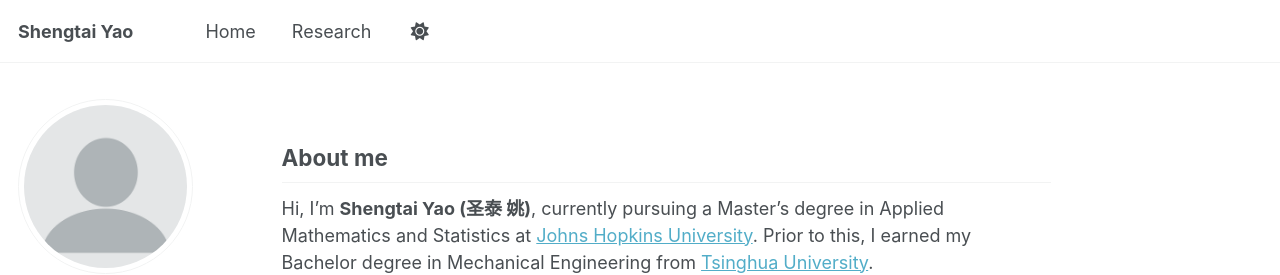
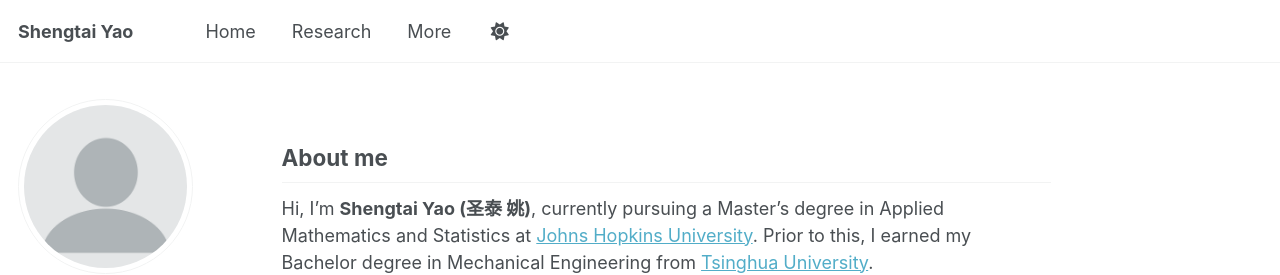
Before and after one commit to Yaoshengtai/Yaoshengtai.github.io, a Jekyll site: the page built from _pages/about.md, in a window 1280 px wide. Shown: the top 275 px of the page. Built offline with Jekyll 4.4.1, drawn with Linux system fonts in a browser that asks for light colours; some web fonts are replaced; our own code applies the rules of GitHub Pages for plain Markdown files.

Commit message:
Update navigation.yml

```diff
--- a/_data/navigation.yml
+++ b/_data/navigation.yml
@@ -14,6 +14,9 @@ main:
 
   - title: "Research"
     url: /publications/
+
+  - title: "More"
+    url: /more/
 
   # - title: "Talks"
   #   url: /talks/
```
